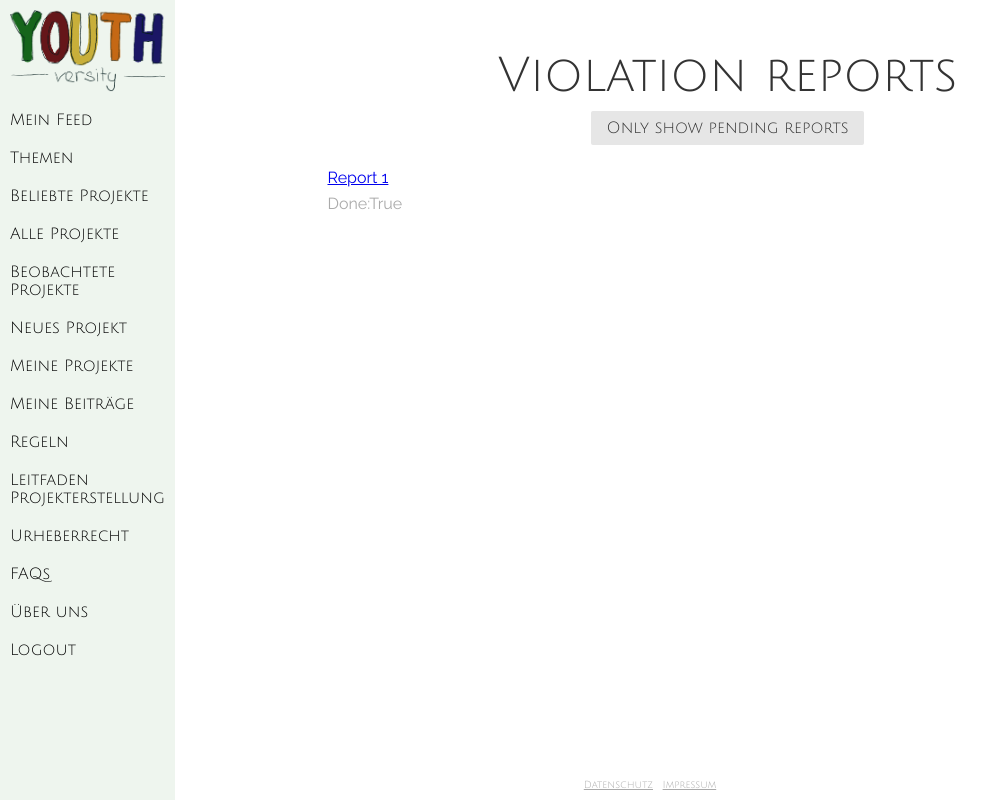
After one commit to 61a58e50be/youthversity, a Django app: page /report/all/ in a window 1280 px wide. The commit adds this page. Shown: the whole page, without its empty margins (0-1008 px from the left). Run offline with Django 3.2, Linux system fonts and the light colour scheme; a user stored in the database is signed in; tables that the repository leaves empty hold one stand-in row (values such as "Sample post").

Commit message:
added report for projects+ functionality for handling reports and blocking projects

```diff
--- a/youthversity/backend/models.py
+++ b/youthversity/backend/models.py
@@ -1,5 +1,6 @@
 from django.contrib.auth.models import User as AuthUser
 from django.db import models
+
 
 # Create your models here.
 
@@ -51,6 +52,7 @@ class ViolationReport(CommonInfo):
     processor = models.ForeignKey(User, blank=True, null=True, on_delete=models.SET_NULL,
                                   related_name="violation_reports_processed")
     done = models.BooleanField()
+    result = models.BooleanField(default=False)
 
 
 class ContentBase(CommonInfo):
@@ -60,6 +62,7 @@ class ContentBase(CommonInfo):
     edited = models.BooleanField()
     type = models.CharField(max_length=10)
     upvotes = models.ManyToManyField(User)
+    blocked = models.BooleanField(default=False)
 
     class Meta:
         abstract = True
--- /dev/null
+++ b/youthversity/backend/templates/all_reports.html
@@ -0,0 +1,21 @@
+{% extends 'base.html' %}
+
+{% block content %}
+
+
+
+<div class="header">
+  <h1>Violation reports</h1>
+<a class="pure-button"href="{% url 'pending_reports' %}">Only show pending reports</a>
+</div>
+
+<div class="content">
+{% for report in reports %}
+  <div>
+      <a href="{% url 'reports_id' report.id %}">Report {{ report.id }} </a><br>
+      Done:{{ report.done }}
+  </div>
+ {% endfor %}
+</div>
+
+{% endblock %}
--- a/youthversity/backend/templates/project.html
+++ b/youthversity/backend/templates/project.html
@@ -20,6 +20,7 @@
     {% if user.be_user not in Post.upvotes.all %}
     <a class="pure-button" href="{% url 'upvote_post' Post.id %}">Als Favorit markieren</a>
     {% endif %}
+    <a class="pure-button" href="{% url 'report' Post.id  %}">Melden</a>
 
   </div>
 
--- a/youthversity/backend/urls.py
+++ b/youthversity/backend/urls.py
@@ -34,4 +34,7 @@ urlpatterns = [
     path('upvote_post/<int:id>/', views.upvote_post, name='upvote_post'),
     path('upvote_comment/<int:id>/', views.upvote_comment, name='upvote_comment'),
     path('projects/popular/', views.projects_popular, name='projects_popular'),
+    path('report/all/', views.all_reports, name='all_reports'),
+    path('report/pending/', views.pending_reports, name='pending_reports'),
+    path('report/<int:id>', views.reports_id, name='reports_id'),
 ]
--- a/youthversity/backend/views.py
+++ b/youthversity/backend/views.py
@@ -9,7 +9,7 @@ from django.http import (Http404, HttpResponse, HttpResponseBadRequest,
 from django.shortcuts import redirect, render
 from django.urls import reverse
 
-from .forms import CommentCreationForm, ProjectForm, ReportForm, SignUpForm
+from .forms import CommentCreationForm, ProjectForm, ReportForm, SignUpForm, ReportCheckForm
 from .models import Comment, CommentReply, Post, Subject, User, ViolationReport
 from .ownUtilities.servermail import serverStatus
 
@@ -118,7 +118,8 @@ def feed(request):
 
 
 def projects_id(request, id):
-
+    if Post.objects.filter(pk=id)[0].blocked:
+        return HttpResponse('Dieses projekt wurde auf Grund von Verstößen gegen unsere Nutzungsrichtlinie gesperrt')
     post = Post.objects.get(pk=id)
     post.calls += 1
     post.save()
@@ -255,8 +256,8 @@ def report(request, id):
             msg = form.cleaned_data.get('message')
             ViolationReport(content=msg, author=request.user.be_user,
                             done=False, flagged_type='project', content_id=id).save()
-            serverStatus('New Violation report:' +
-                         msg + 'for project' + str(id))
+            # serverStatus('New Violation report:' +
+            # msg + 'for project' + str(id))
             return HttpResponse('Thanks for submitting, your report will be processed')
 
     # if a GET (or any other method) we'll create a blank form
@@ -303,7 +304,7 @@ def projects_new(request):
             p = Post(content=content, author=user, edited=False,
                      type='post', subject=subject, visibility='all', title=title)
             p.save()
-            return render(request, 'index.html')
+            return HttpResponseRedirect('/projects/' + str(p.id))
     else:
         form = ProjectForm()
     context = {'form': form}
@@ -342,6 +343,7 @@ def projects_all(request):
     return render(request, 'projects_all.html', context=context)
 
 
+@login_required
 def report_comment(request, id):
     if request.method == 'POST':
         # create a form instance and populate it with data from the request:
@@ -351,8 +353,8 @@ def report_comment(request, id):
             msg = form.cleaned_data.get('message')
             ViolationReport(content=msg, author=request.user.be_user,
                             done=False, flagged_type='comment', content_id=id).save()
-            serverStatus('New Violation report:' +
-                         msg + 'for project' + str(id))
+            # serverStatus('New Violation report:' +
+            # msg + 'for project' + str(id))
             return HttpResponse('Thanks for submitting, your report will be processed')
 
     # if a GET (or any other method) we'll create a blank form
@@ -365,3 +367,68 @@ def report_comment(request, id):
 def projects_popular(request):
     context = dict(posts=Post.objects.order_by('-upvotes')[:9])
     return render(request, 'projects_popular.html', context=context)
+
+
+@login_required
+def all_reports(request):
+    context = dict(reports=ViolationReport.objects.all())
+    return render(request, 'all_reports.html', context=context)
+
+
+def pending_reports(request):
+    context = dict(
+        reports=ViolationReport.objects.filter(done=False)
+    )
+    return render(request, 'pending_reports.html', context=context)
+
+
+def reports_id(request, id):
+    report = ViolationReport.objects.filter(id=id)[0]
+    if request.method == 'POST':
+        # create a form instance and populate it with data from the request:
+        form = ReportCheckForm(request.POST)
+        # check whether it's valid:
+        if form.is_valid():
+            if request.POST.get("violation") == 'on':
+                if report.flagged_type == 'project':
+                    p = Post.objects.filter(id=report.content_id)[0]
+                    p.blocked = True
+                    report.result == True
+                    p.save()
+                    report.save()
+                elif report.flagged_type == 'comment':
+                    c = Comment.objects.filter(id=report.content_id)[0]
+                    c.blocked = True
+                    report.result = True
+                    c.save()
+                    report.save()
+            report.answer = request.POST.get("answer")
+            report.processor = request.user.be_user
+            report.done = True
+            print(request.POST.get('violation'))
+            if request.POST.get('violation') == 'on':
+                report.result = True
+
+            else:
+                report.result = False
+            report.save()
+
+            return HttpResponseRedirect('/report/pending')
+
+    # if a GET (or any other method) we'll create a blank form
+    else:
+        form = ReportCheckForm()
+    if report.flagged_type == 'project':
+        context = dict(
+            form=form,
+            report=report,
+            post=Post.objects.filter(id=report.content_id)[0],
+        )
+    elif report.flagged_type == 'comment':
+        context = dict(
+            form=form,
+            report=report,
+            comment=Comment.objects.filter(id=report.content_id)[0],
+        )
+    print(str(form))
+    return render(request, 'reports_id.html', context)
```
Also changed, not shown: youthversity/backend/forms.py (+7 -2 lines), youthversity/backend/templates/pending_reports.html (added, +20 -0 lines), youthversity/backend/templates/reports_id.html (added, +35 -0 lines), youthversity/backend/migrations/0009_auto_20200323_1957.py (added), youthversity/backend/migrations/0010_violationreport_result.py (added).
